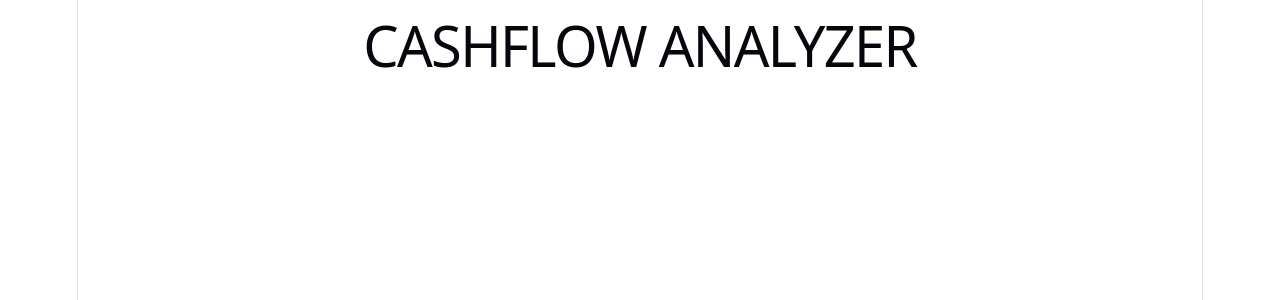
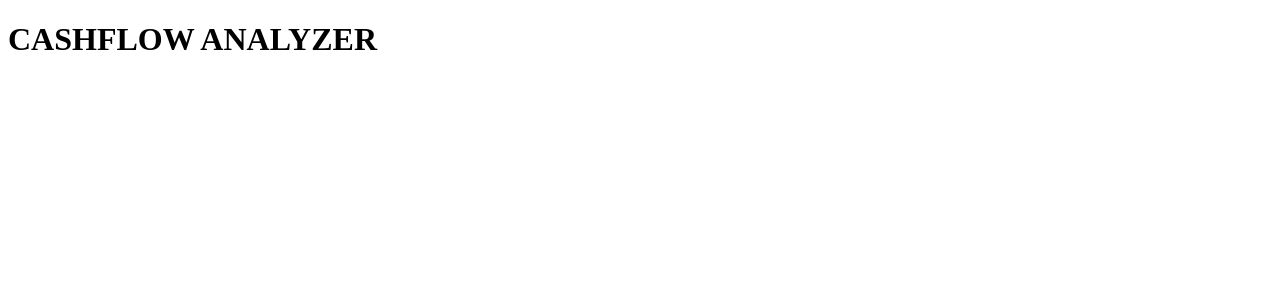
Before and after one commit to bimpeopoju/cashflow_analyzer, a React (Vite) app in the folder cashflow_frontend/: page / in a window 1280 px wide. Shown: the top 300 px of the page. Built offline with nearby package versions, Linux system fonts and the light colour scheme.

Commit message:
feat: Add tailwind styling

```diff
--- a/cashflow_frontend/package.json
+++ b/cashflow_frontend/package.json
@@ -19,10 +19,13 @@
     "@types/react": "^19.2.14",
     "@types/react-dom": "^19.2.3",
     "@vitejs/plugin-react": "^6.0.1",
+    "autoprefixer": "^10.5.0",
     "eslint": "^9.39.4",
     "eslint-plugin-react-hooks": "^7.0.1",
     "eslint-plugin-react-refresh": "^0.5.2",
     "globals": "^17.4.0",
+    "postcss": "^8.5.10",
+    "tailwindcss": "^4.2.2",
     "typescript": "~6.0.2",
     "typescript-eslint": "^8.58.0",
     "vite": "^8.0.4"
--- a/cashflow_frontend/src/index.css
+++ b/cashflow_frontend/src/index.css
@@ -1,111 +1,3 @@
-:root {
-  --text: #6b6375;
-  --text-h: #08060d;
-  --bg: #fff;
-  --border: #e5e4e7;
-  --code-bg: #f4f3ec;
-  --accent: #aa3bff;
-  --accent-bg: rgba(170, 59, 255, 0.1);
-  --accent-border: rgba(170, 59, 255, 0.5);
-  --social-bg: rgba(244, 243, 236, 0.5);
-  --shadow:
-    rgba(0, 0, 0, 0.1) 0 10px 15px -3px, rgba(0, 0, 0, 0.05) 0 4px 6px -2px;
-
-  --sans: system-ui, 'Segoe UI', Roboto, sans-serif;
-  --heading: system-ui, 'Segoe UI', Roboto, sans-serif;
-  --mono: ui-monospace, Consolas, monospace;
-
-  font: 18px/145% var(--sans);
-  letter-spacing: 0.18px;
-  color-scheme: light dark;
-  color: var(--text);
-  background: var(--bg);
-  font-synthesis: none;
-  text-rendering: optimizeLegibility;
-  -webkit-font-smoothing: antialiased;
-  -moz-osx-font-smoothing: grayscale;
-
-  @media (max-width: 1024px) {
-    font-size: 16px;
-  }
-}
-
-@media (prefers-color-scheme: dark) {
-  :root {
-    --text: #9ca3af;
-    --text-h: #f3f4f6;
-    --bg: #16171d;
-    --border: #2e303a;
-    --code-bg: #1f2028;
-    --accent: #c084fc;
-    --accent-bg: rgba(192, 132, 252, 0.15);
-    --accent-border: rgba(192, 132, 252, 0.5);
-    --social-bg: rgba(47, 48, 58, 0.5);
-    --shadow:
-      rgba(0, 0, 0, 0.4) 0 10px 15px -3px, rgba(0, 0, 0, 0.25) 0 4px 6px -2px;
-  }
-
-  #social .button-icon {
-    filter: invert(1) brightness(2);
-  }
-}
-
-#root {
-  width: 1126px;
-  max-width: 100%;
-  margin: 0 auto;
-  text-align: center;
-  border-inline: 1px solid var(--border);
-  min-height: 100svh;
-  display: flex;
-  flex-direction: column;
-  box-sizing: border-box;
-}
-
-body {
-  margin: 0;
-}
-
-h1,
-h2 {
-  font-family: var(--heading);
-  font-weight: 500;
-  color: var(--text-h);
-}
-
-h1 {
-  font-size: 56px;
-  letter-spacing: -1.68px;
-  margin: 32px 0;
-  @media (max-width: 1024px) {
-    font-size: 36px;
-    margin: 20px 0;
-  }
-}
-h2 {
-  font-size: 24px;
-  line-height: 118%;
-  letter-spacing: -0.24px;
-  margin: 0 0 8px;
-  @media (max-width: 1024px) {
-    font-size: 20px;
-  }
-}
-p {
-  margin: 0;
-}
-
-code,
-.counter {
-  font-family: var(--mono);
-  display: inline-flex;
-  border-radius: 4px;
-  color: var(--text-h);
-}
-
-code {
-  font-size: 15px;
-  line-height: 135%;
-  padding: 4px 8px;
-  background: var(--code-bg);
-}
+@tailwind base;
+@tailwind components;
+@tailwind utilities;
--- /dev/null
+++ b/cashflow_frontend/tailwind.config.js
@@ -0,0 +1,11 @@
+/** @type {import('tailwindcss').Config} */
+export default {
+  content: [
+    "./index.html",
+    "./src/*/.{js,ts,jsx,tsx}",
+  ],
+  theme: {
+    extend: {},
+  },
+  plugins: [],
+}
```
Also changed, not shown: cashflow_frontend/postcss.config.js (added), 1 other file (tests, documents, lock files or other folders).
